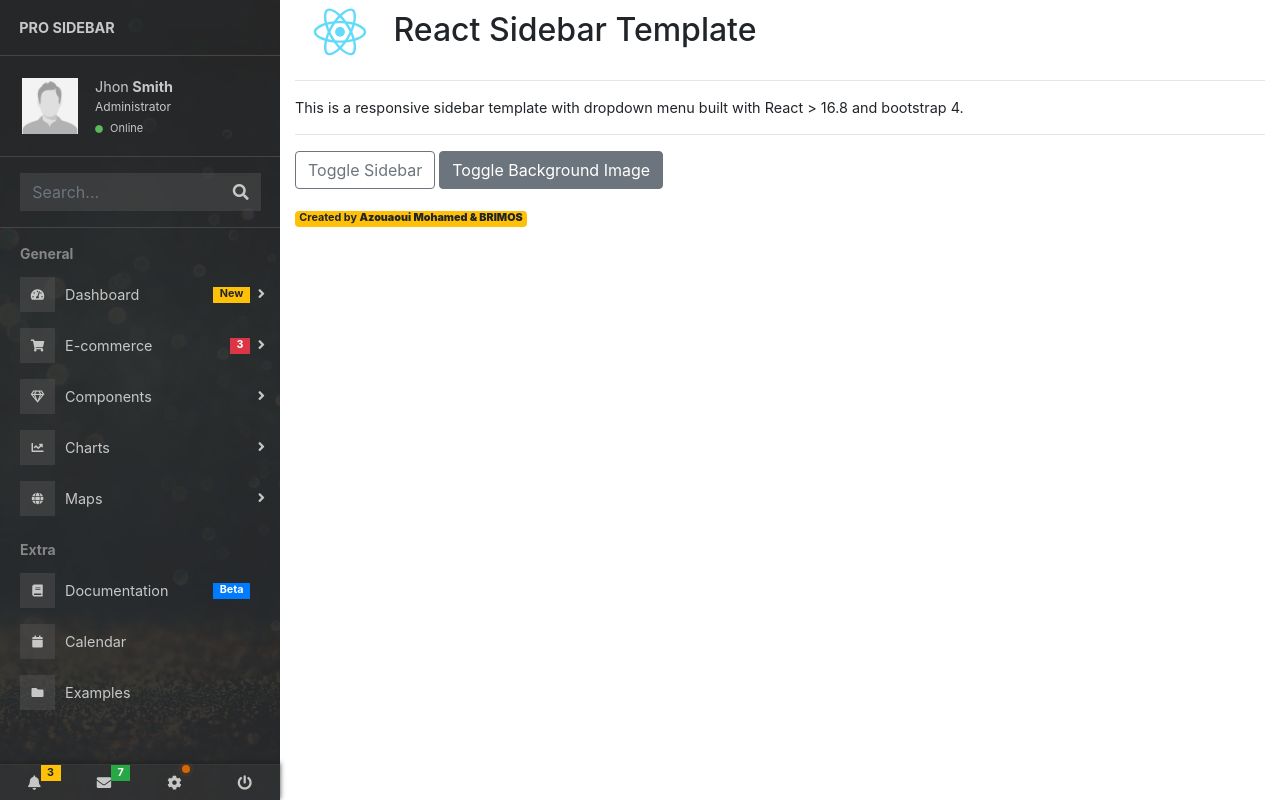
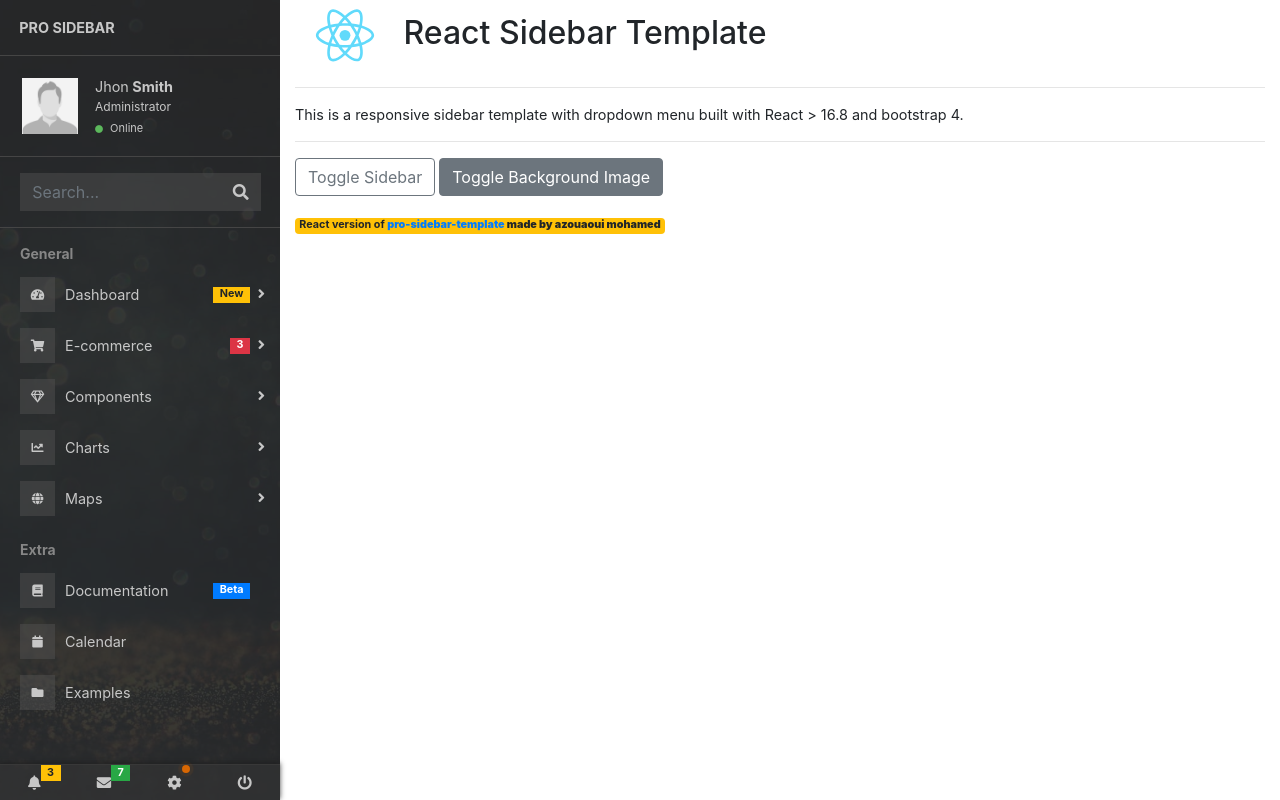
Before and after one commit to bRIMOs/react-pro-sidebar, a React (Create React App) app: page / in a window 1280 px wide. Built offline with nearby package versions, Linux system fonts and the light colour scheme.

Commit message:
adding react router for next version

```diff
--- a/package.json
+++ b/package.json
@@ -11,6 +11,7 @@
     "react-bootstrap": "^1.0.0-beta.17",
     "react-custom-scrollbars": "^4.2.1",
     "react-dom": "^16.12.0",
+    "react-router-dom": "^5.1.2",
     "react-scripts": "3.3.0",
     "react-spring": "^8.0.27"
   },
--- a/src/App.js
+++ b/src/App.js
@@ -1,4 +1,5 @@
 import React, { useState } from 'react';
+import {  BrowserRouter as Router } from 'react-router-dom';
 //import logo from './logo.svg';
 import './App.scss';
 import SideBar from './layout/sidebar/SideBarMenu'
@@ -13,6 +14,7 @@
   style += hasBackground ? " sidebar-bg" : "";
 
   return (
+    <Router>
       <GlobalAppContext.Provider
         value={{toggled, setToggled, hasBackground, setHasBackground}}
       >
@@ -21,7 +23,7 @@
           <MainContent />
         </div>
       </GlobalAppContext.Provider>
-
+    </Router>
   );
 }
 
--- /dev/null
+++ b/src/layout/main/IndexContent.js
@@ -0,0 +1,31 @@
+import React , { useContext } from 'react';
+import { GlobalAppContext } from './../../context';
+
+import reactLogo from '../../images/logo.svg'
+
+function IndexContent() {
+
+const { toggled , setToggled , hasBackground, setHasBackground } = useContext(
+    GlobalAppContext
+);
+
+    return (
+        <div class="container-fluid">
+            <div class="row">
+                <div class="form-group col-md-12">
+                    <h2> <img src={reactLogo} alt="React logo" width="100px" /> React Sidebar Template</h2>
+                    <hr />
+                    <p>This is a responsive sidebar template with dropdown menu built with React > 16.8 and bootstrap 4.</p>
+                    <hr />
+                    <a href="#/" class="btn btn-outline-secondary mr-1" onClick={() =>setToggled(!toggled)}>Toggle Sidebar</a>
+                    <a href="#/" class="btn btn-secondary" onClick={() =>setHasBackground(!hasBackground)} >Toggle Background Image</a>
+                </div>
+            </div>
+            <div class="attribution text-center badge badge-warning">
+                React version of  <strong><a href="https://github.com/azouaoui-med/pro-sidebar-template">pro-sidebar-template</a> made by azouaoui mohamed</strong>
+            </div>
+        </div>
+    )
+}
+
+export default IndexContent;
--- a/src/layout/main/MainContent.js
+++ b/src/layout/main/MainContent.js
@@ -1,32 +1,15 @@
-import React , { useContext  }from 'react';
-import { GlobalAppContext } from './../../context';
+import React from 'react';
 
-import reactLogo from '../../images/logo.svg'
+import IndexContent from './IndexContent'
 
 function MainContent() {
 
-    const { toggled , setToggled , hasBackground, setHasBackground } = useContext(
-        GlobalAppContext
-    );
-
     return (
         <main class="page-content">
-            <div class="container-fluid">
-                <div class="row">
-                    <div class="form-group col-md-12">
-                        <h2> <img src={reactLogo} alt="React logo" width="90px" /> React Sidebar Template</h2>
-                        <hr />
-                        <p>This is a responsive sidebar template with dropdown menu built with React > 16.8 and bootstrap 4.</p>
-                        <hr />
-                        <a href="#/" class="btn btn-outline-secondary mr-1" onClick={() =>setToggled(!toggled)}>Toggle Sidebar</a>
-                        <a href="#/" class="btn btn-secondary" onClick={() =>setHasBackground(!hasBackground)} >Toggle Background Image</a>
-                    </div>
-                </div>
-                <div class="attribution text-center badge badge-warning">
-                    Created by <strong>Azouaoui Mohamed & BRIMOS</strong>
-                    </div>
+            <IndexContent />
+            <div class="overlay"></div>
+            <div class=" routes ">
             </div>
-            <div class="overlay"></div>
         </main>
     )
 }
```
Also changed, not shown: 1 other file (tests, documents, lock files or other folders). Lines whose indentation alone changed are shown as unchanged.
